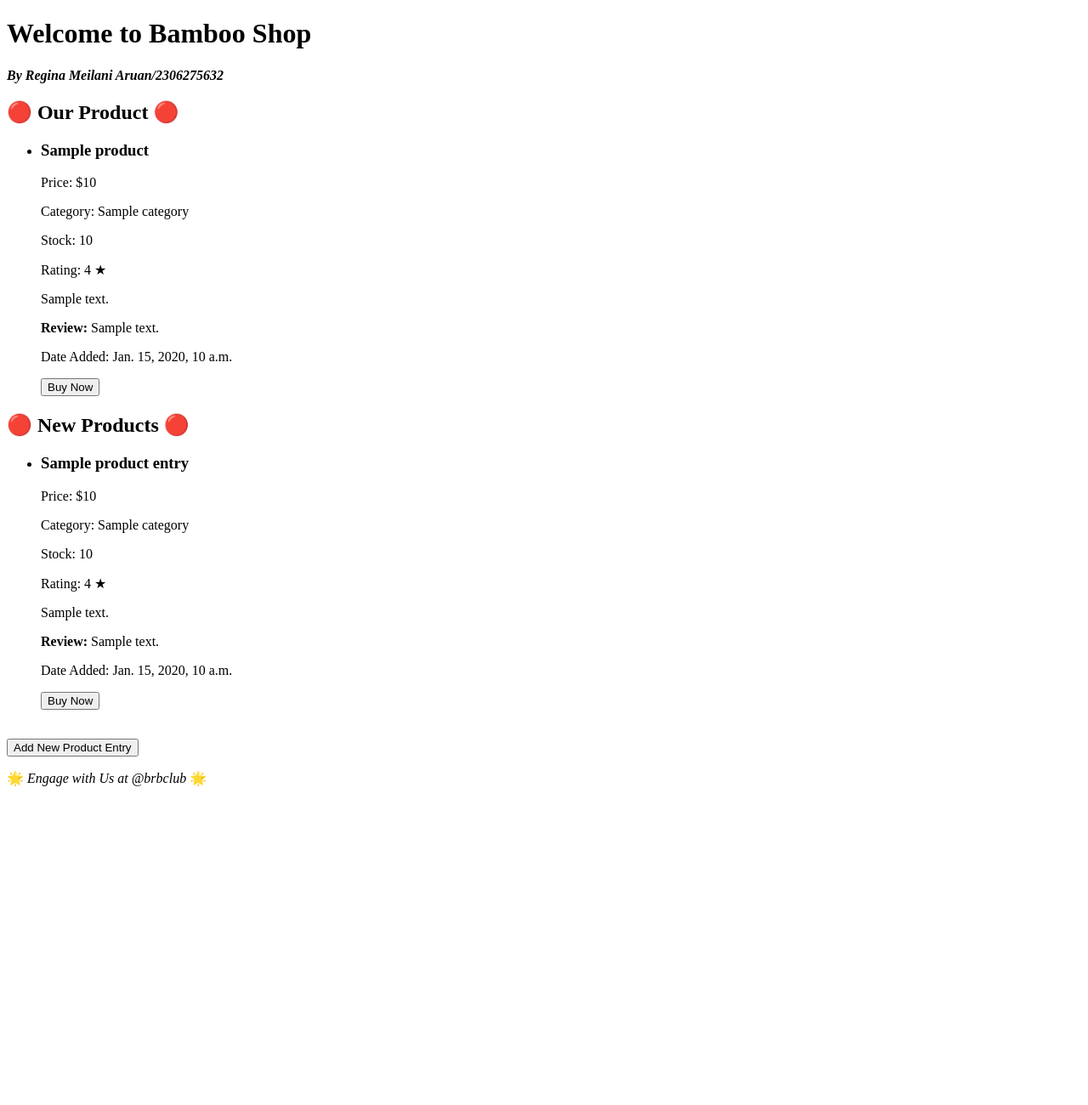
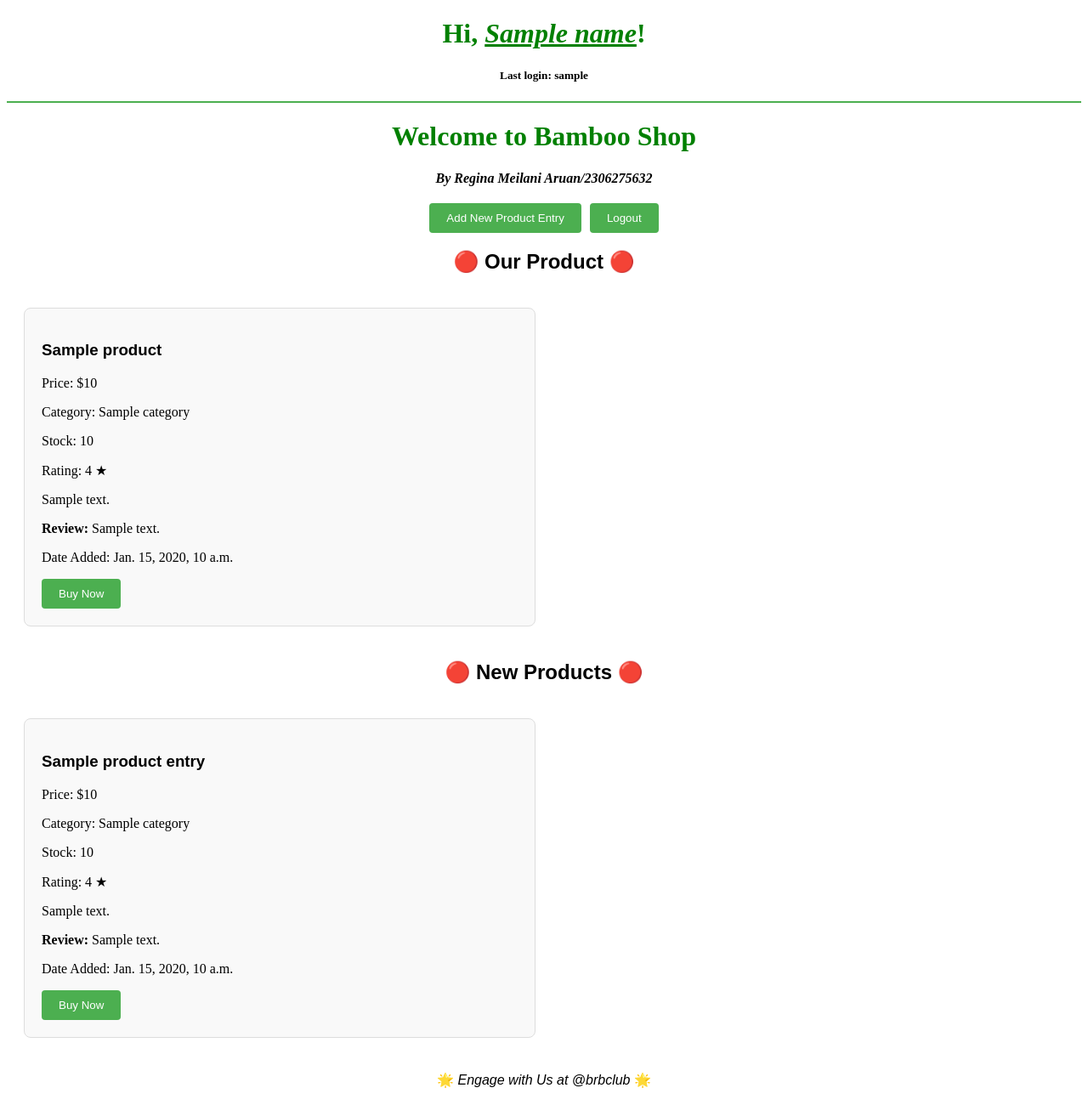
Before and after one commit to rerearuan/e-commerce, a Django app: template main/templates/main.html in a window 1280 px wide. Shown: the whole page at 85% size. Before the commit the page ends 925 px from the top, so only its background shows below. Run offline with Django 5.2, Linux system fonts and the light colour scheme; the template is opened without the code that fills it: most values are stand-ins (such as "Sample title", 1, 10 or a date in 2020).

Commit message:
Tugas 4 done

```diff
--- a/main/models.py
+++ b/main/models.py
@@ -1,7 +1,10 @@
 from django.db import models
+from django.contrib.auth.models import User
+
 import uuid
 
 class Product(models.Model):
+    user = models.ForeignKey(User, on_delete=models.CASCADE)
     id = models.UUIDField(primary_key=True, default=uuid.uuid4, editable=False)
     name = models.CharField(max_length=255)
     price = models.DecimalField(max_digits=10, decimal_places=2)
--- /dev/null
+++ b/main/static/css/styles.css
@@ -0,0 +1,195 @@
+header {
+    text-align: center;
+    margin-bottom: 20px;
+}
+
+h1{
+    color: green;
+}
+button-container {
+    text-align: center;
+    margin-bottom: 30px;
+}
+
+h1, header p {
+    text-align: center;
+}
+
+.button-container {
+    display: flex;              /* Flexbox untuk membuat tombol berada di tengah */
+    justify-content: center;     /* Pusatkan tombol secara horizontal */
+    gap: 10px;                   /* Beri jarak antar tombol */
+    margin-bottom: 20px;         /* Jarak bawah tombol */
+}
+
+.button {
+    background-color: #4CAF50;
+    color: white;
+    padding: 10px 20px;
+    border: none;
+    border-radius: 4px;
+    cursor: pointer;
+    font-family: 'Poppins', sans-serif;
+}
+
+.button:hover {
+    background-color: #45a049;
+}
+
+.product-container {
+    display: grid;
+    grid-template-columns: repeat(2, 1fr); /* Membagi menjadi 2 kolom */
+    gap: 20px; /* Jarak antar produk */
+    padding: 20px; /* Menambah padding di sekitar produk */
+}
+
+.product {
+    border: 1px solid #ddd;
+    padding: 20px;
+    border-radius: 8px;
+    background-color: #f9f9f9;
+    text-align: left; /* Sesuaikan dengan tata letak yang diinginkan */
+}
+
+/* Styling untuk header produk */
+.product h3 {
+    font-family: 'Poppins', sans-serif;
+}
+
+/* Styling untuk tombol produk */
+.product-button {
+    background-color: #4CAF50;
+    color: white;
+    padding: 10px 20px;
+    border: none;
+    border-radius: 4px;
+    cursor: pointer;
+    font-family: 'Poppins', sans-serif;
+}
+
+.product-button:hover {
+    background-color: #45a049;
+}
+
+.separator-line {
+    border: none; /* Hapus default border */
+    height: 2px;  /* Ketebalan garis */
+    background-color: #4CAF50; /* Warna hijau sesuai tema Bamboo Shop */
+    margin: 20px 0; /* Jarak antara elemen di atas dan di bawah garis */
+}
+
+
+
+h2, p.engage {
+    text-align: center;
+    font-family: 'Poppins', sans-serif;
+    margin: 20px 0;
+}
+
+
+/* Form container styling */
+.product-entry-form {
+    width: 50%; /* Control form width */
+    margin: 0 auto; /* Center form on the page */
+    background-color: #f9f9f9;
+    padding: 20px;
+    border-radius: 8px;
+    box-shadow: 0px 0px 10px rgba(0, 0, 0, 0.1);
+    font-family: 'Poppins', sans-serif;
+}
+
+/* Form group styling */
+.form-group {
+    margin-bottom: 15px;
+}
+
+/* Input and select field styling */
+.product-entry-form input[type="text"], .product-entry-form input[type="number"],
+.product-entry-form select, .product-entry-form textarea {
+    width: 100%;
+    padding: 10px;
+    border: 1px solid #ccc;
+    border-radius: 4px;
+    font-family: 'Poppins', sans-serif;
+}
+
+/* Submit button styling */
+.btn-submit {
+    background-color: #4CAF50;
+    color: white;
+    padding: 10px 20px;
+    border: none;
+    border-radius: 4px;
+    cursor: pointer;
+    font-family: 'Poppins', sans-serif;
+    display: block;
+    width: 100%;
+}
+
+.btn-submit:hover {
+    background-color: #45a049;
+}
+
+/* Styling the login container */
+.login-container {
+    width: 40%; /* Adjust the width as needed */
+    margin: 0 auto; /* Center the login form */
+    padding: 30px;
+    background-color: #f9f9f9;
+    border-radius: 8px;
+    box-shadow: 0 4px 8px rgba(0, 0, 0, 0.1);
+    text-align: center;
+    font-family: 'Poppins', sans-serif;
+}
+
+/* Styling for the form group */
+.form-group {
+    margin-bottom: 20px;
+}
+
+/* Styling for the input fields and button */
+input[type="text"], input[type="password"], input[type="submit"] {
+    width: 100%;
+    padding: 12px 15px;
+    margin: 8px 0;
+    display: inline-block;
+    border: 1px solid #ccc;
+    border-radius: 4px;
+    box-sizing: border-box;
+    font-family: 'Poppins', sans-serif;
+}
+
+/* Styling for the submit button */
+.login-btn {
+    background-color: #4CAF50;
+    color: white;
+    border: none;
+    cursor: pointer;
+    transition: background-color 0.3s;
+}
+
+.login-btn:hover {
+    background-color: #45a049;
+}
+
+/* Styling for messages */
+.message-list {
+    list-style-type: none;
+    padding: 0;
+}
+
+.message {
+    color: red;
+    font-weight: bold;
+    margin-top: 10px;
+}
+
+/* Styling the 'Register Now' link */
+.login-container a {
+    color: #4CAF50;
+    text-decoration: none;
+}
+
+.login-container a:hover {
+    text-decoration: underline;
+}
--- a/main/templates/main.html
+++ b/main/templates/main.html
@@ -1,17 +1,33 @@
 {% extends 'base.html' %}
+{% load static %}
+
 {% block content %}
 <head>
     <title>Welcome to Bamboo Shop</title>
+    <link rel="stylesheet" type="text/css" href="{% static 'css/styles.css' %}">
 </head>
 <body>
     <header>
+        <h1>Hi, <u> <i>{{name}}</i></u>!</h1>
+        <h5 style="text-align: center;"> Last login: {{ last_login }}</h5>
+        <hr class="separator-line">
         <h1>Welcome to Bamboo Shop</h1>
-        <p> <b> <i> By Regina Meilani Aruan/2306275632 </i></b></p>
+        <p><b><i>By Regina Meilani Aruan/2306275632</i></b></p>
+
     </header>
-    <h2> 🔴 Our Product 🔴</h2>
-    <ul>
+
+    <div class="button-container">
+        <a href="{% url 'main:create_product_entry' %}">
+            <button class="button">Add New Product Entry</button>
+        </a>
+        <a href="{% url 'main:logout' %}">
+            <button class="button">Logout</button>
+        </a>
+    </div>
+
+    <h2>🔴 Our Product 🔴</h2>
+    <div class="product-container">
         {% for product in products %}
-        <li>
         <div class="product">
             <h3>{{ product.name }}</h3>
             <p>Price: ${{ product.price }}</p>
@@ -23,17 +39,15 @@
             <p>Date Added: {{ product.date_added }}</p>
             <button class="product-button">Buy Now</button>
         </div>
-        </li>
         {% endfor %}
-    </ul>
+    </div>
 
-    <h2> 🔴 New Products 🔴</h2>
+    <h2>🔴 New Products 🔴</h2>
     {% if not product_entries %}
-        <p> Anda belum menambahkan product baru pada BambooShop.</p>
+    <p style="text-align: center;">Anda belum menambahkan produk baru pada Bamboo Shop.</p>
     {% else %}
-        <ul>
+    <div class="product-container">
         {% for product_entry in product_entries %}
-            <li>
         <div class="product">
             <h3>{{ product_entry.name }}</h3>
             <p>Price: ${{ product_entry.price }}</p>
@@ -45,19 +59,12 @@
             <p>Date Added: {{ product_entry.date_added }}</p>
             <button class="product-button">Buy Now</button>
         </div>
-            </li>
         {% endfor %}
-        </ul>
+    </div>
     {% endif %}
 
-<br />
-
-<a href="{% url 'main:create_product_entry' %}">
-  <button>Add New Product Entry</button>
-</a>
-
-<p> 🌟 <i> Engage with Us at @brbclub </i>🌟</p>
-
+    <p class="engage">🌟 <i> Engage with Us at @brbclub </i>🌟</p>
 
 </body>
+
 {% endblock content %}
--- a/main/urls.py
+++ b/main/urls.py
@@ -1,5 +1,5 @@
 from django.urls import path
-from main.views import show_main, create_product_entry, show_xml, show_json, show_xml_by_id, show_json_by_id
+from main.views import show_main, create_product_entry, show_xml, show_json, show_xml_by_id, show_json_by_id, register, login_user, logout_user
 
 app_name = 'main'
 
@@ -10,5 +10,7 @@ urlpatterns = [
     path('json/', show_json, name='show_json'),
     path('xml/<str:id>/', show_xml_by_id, name='show_xml_by_id'),
     path('json/<str:id>/', show_json_by_id, name='show_json_by_id'),
-
+    path('register/', register, name='register'),
+    path('login/', login_user, name='login'),
+    path('logout/', logout_user, name='logout'),
 ]
--- a/templates/base.html
+++ b/templates/base.html
@@ -4,7 +4,12 @@
   <head>
     <meta charset="UTF-8" />
     <meta name="viewport" content="width=device-width, initial-scale=1.0" />
+
     {% block meta %} {% endblock meta %}
+
+    {% load static %}
+
+    <link rel="stylesheet" href="{% static 'css/styles.css' %}">
   </head>
 
   <body>
```
Also changed, not shown: e_commerce/settings.py (+6 -2 lines), main/templates/create_product_entry.html (+11 -11 lines), main/templates/login.html (added, +31 -0 lines), main/templates/register.html (added, +51 -0 lines), main/views.py (+48 -6 lines), README.md, db.sqlite3, main/migrations/0004_product_user.py (added). Lines whose indentation alone changed are shown as unchanged.
